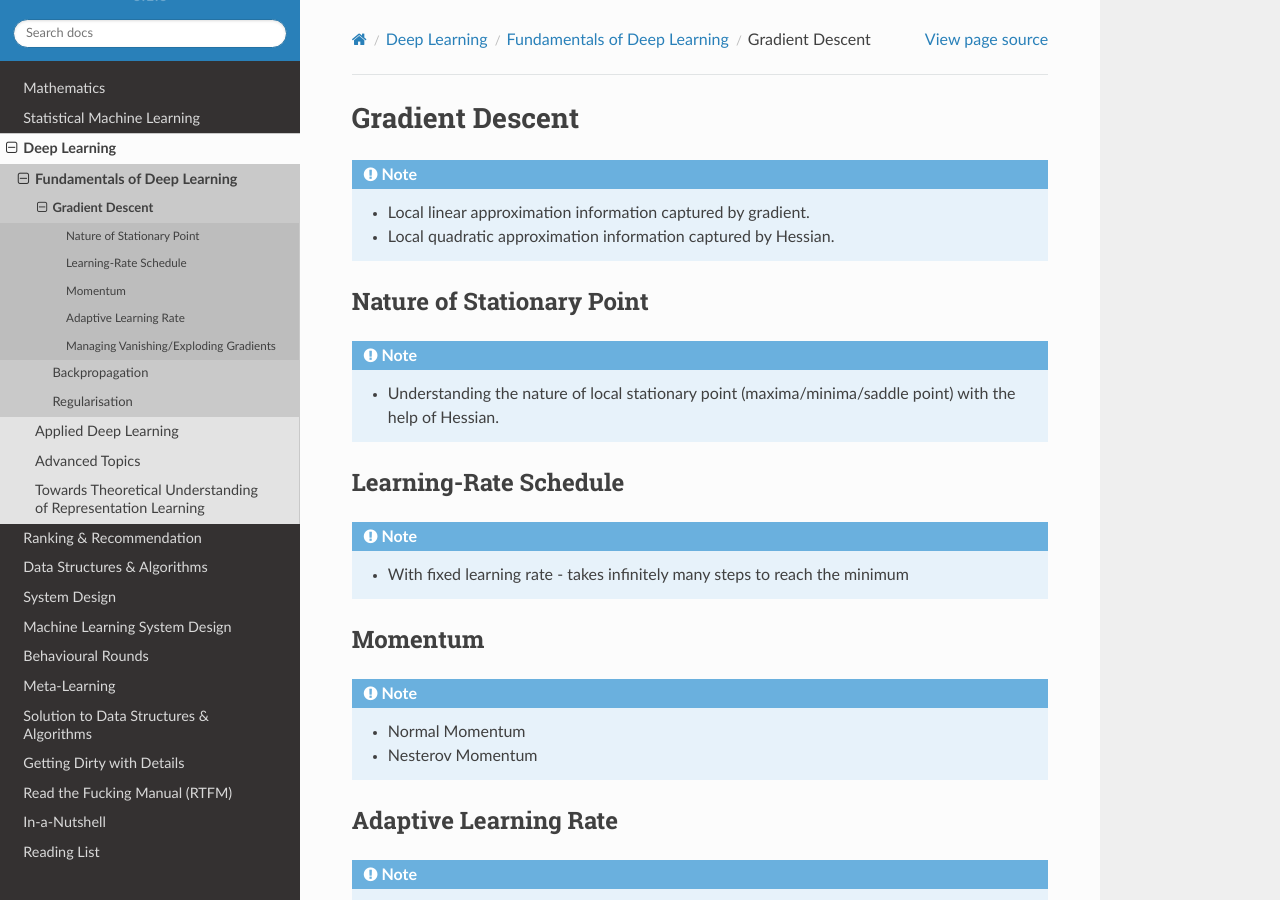
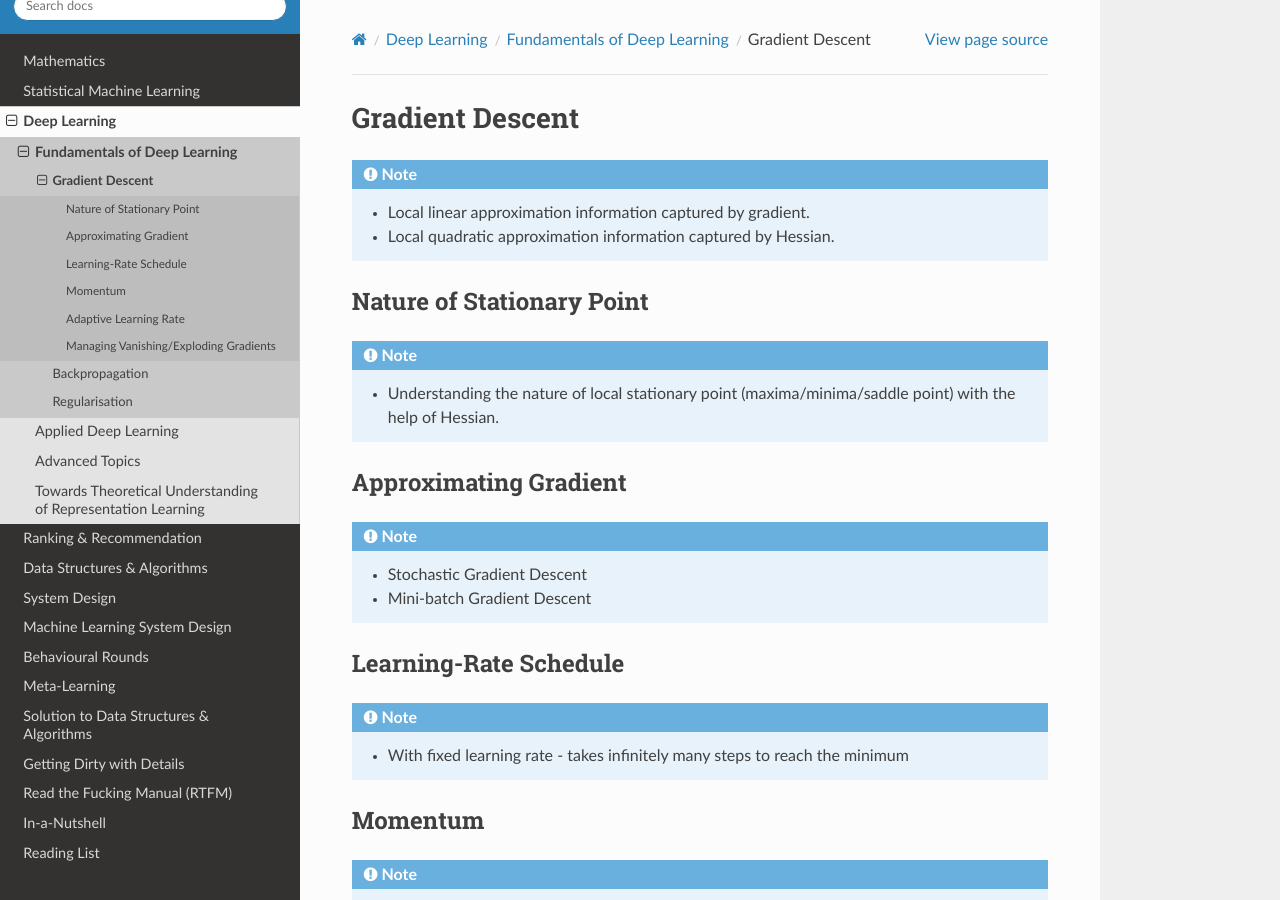
Before and after one commit to uselesstechjunks/leetcode, a Sphinx documentation site: the page built from docs/source/dl/basics/gd.rst, in a window 1280 px wide and 900 px high. Built offline with Sphinx 7.4.7 and the Read the Docs theme 2.0.0, drawn with Linux system fonts in a browser that asks for light colours.

Commit message:
Update gd.rst

```diff
--- a/docs/source/dl/basics/gd.rst
+++ b/docs/source/dl/basics/gd.rst
@@ -11,6 +11,13 @@ Nature of Stationary Point
 ***********************************************************************************
 .. note::
 	* Understanding the nature of local stationary point (maxima/minima/saddle point) with the help of Hessian.
+
+***********************************************************************************
+Approximating Gradient
+***********************************************************************************
+.. note::
+	* Stochastic Gradient Descent
+	* Mini-batch Gradient Descent
 
 ***********************************************************************************
 Learning-Rate Schedule
```
